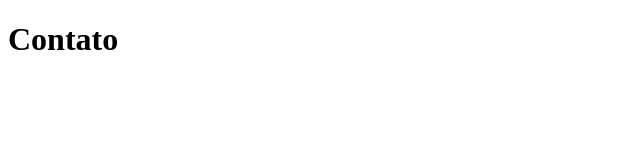
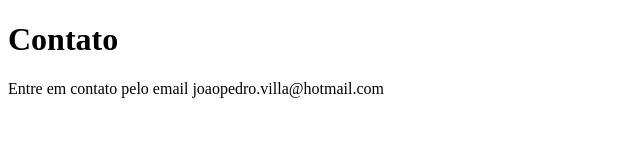
Before and after one commit to JPVikla/Sistema-de-cadastro, a plain HTML site: page contato.html in a window 1280 px wide. Shown: the whole page, without its empty margins (0-640 px from the left). Drawn offline with Linux system fonts and the light colour scheme.

Commit message:
adicionando email

```diff
--- a/contato.html
+++ b/contato.html
@@ -7,5 +7,6 @@
 </head>
 <body>
     <h1>Contato</h1>
+<p>Entre em contato pelo email joaopedro.villa@hotmail.com</p>
 </body>
 </html>
```
